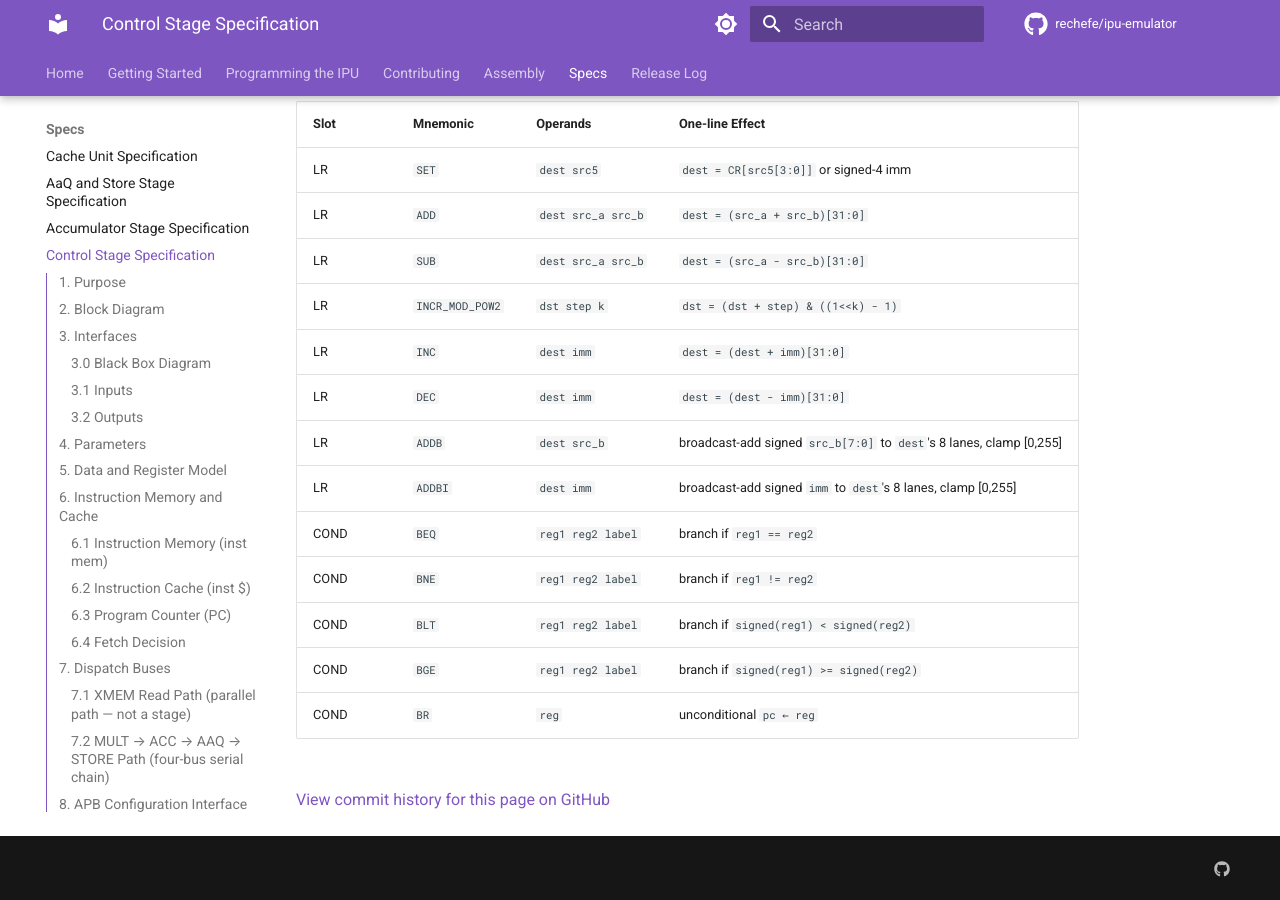
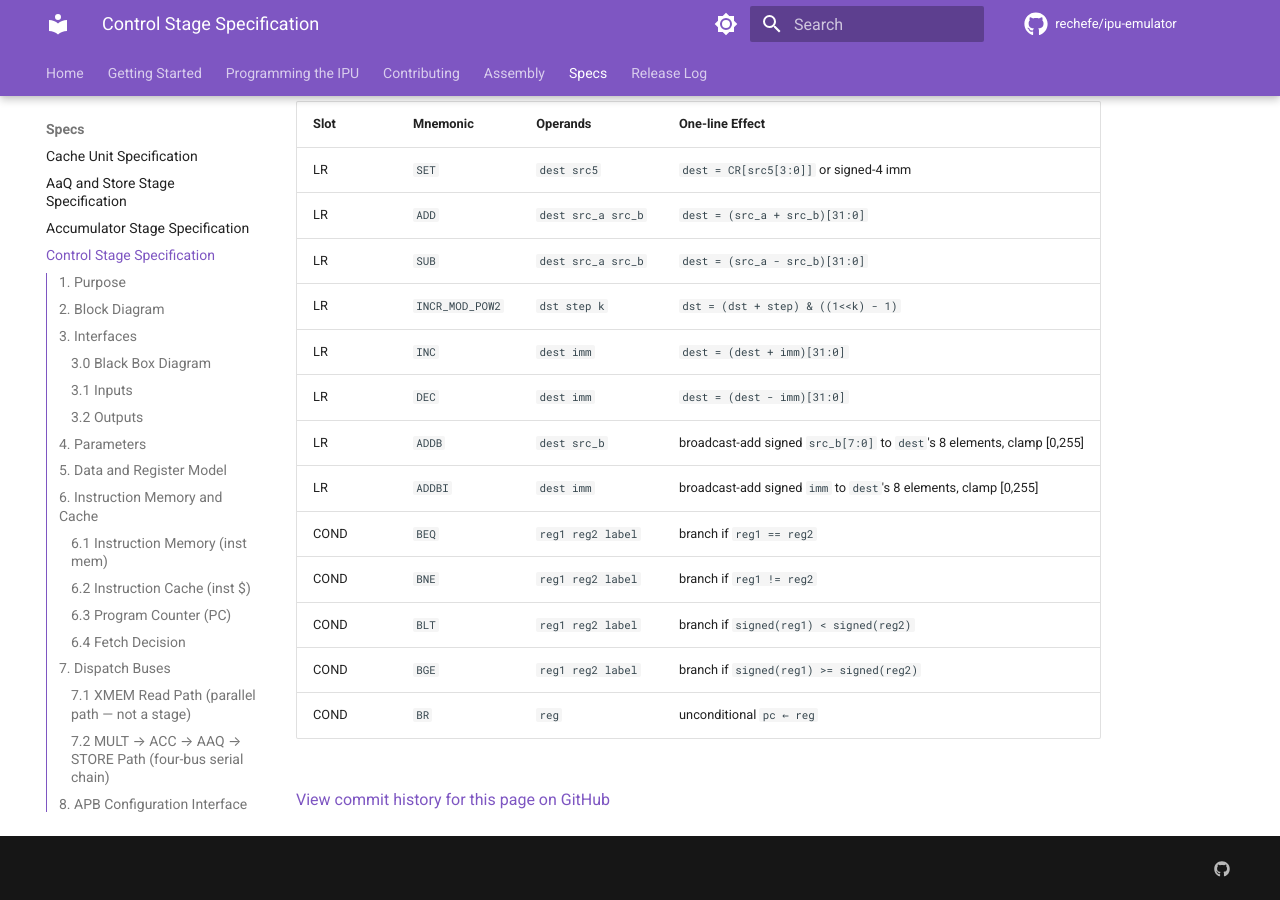
Before and after one commit to rechefe/ipu-emulator, an MkDocs documentation site: the page built from docs/content/specs/stage-control.md, in a window 1280 px wide and 900 px high, scrolled down 15559 px. Built offline with MkDocs 1.6.1 and Material for MkDocs 9.7.7, drawn with Linux system fonts in a browser that asks for light colours; comment, search, counter and statistics services are not loaded.

Commit message:
docs: update terminology from 'lanes' to 'elements' for consistency

```diff
--- a/docs/content/specs/stage-control.md
+++ b/docs/content/specs/stage-control.md
@@ -605,8 +605,8 @@ branch_taken = taken
 | LR   | `INCR_MOD_POW2`  | `dst step k`             | `dst = (dst + step) & ((1<<k) - 1)` |
 | LR   | `INC`            | `dest imm`               | `dest = (dest + imm)[31:0]` |
 | LR   | `DEC`            | `dest imm`               | `dest = (dest - imm)[31:0]` |
-| LR   | `ADDB`           | `dest src_b`             | broadcast-add signed `src_b[7:0]` to `dest`'s 8 lanes, clamp [0,255] |
-| LR   | `ADDBI`          | `dest imm`               | broadcast-add signed `imm` to `dest`'s 8 lanes, clamp [0,255] |
+| LR   | `ADDB`           | `dest src_b`             | broadcast-add signed `src_b[7:0]` to `dest`'s 8 elements, clamp [0,255] |
+| LR   | `ADDBI`          | `dest imm`               | broadcast-add signed `imm` to `dest`'s 8 elements, clamp [0,255] |
 | COND | `BEQ`            | `reg1 reg2 label`        | branch if `reg1 == reg2` |
 | COND | `BNE`            | `reg1 reg2 label`        | branch if `reg1 != reg2` |
 | COND | `BLT`            | `reg1 reg2 label`        | branch if `signed(reg1) < signed(reg2)` |
```
Also changed, not shown: docs/content/specs/stage-accumulator.md (+1 -1 lines), docs/content/wide-vector-debug-mode.md (+1 -1 lines), 1 other file.
